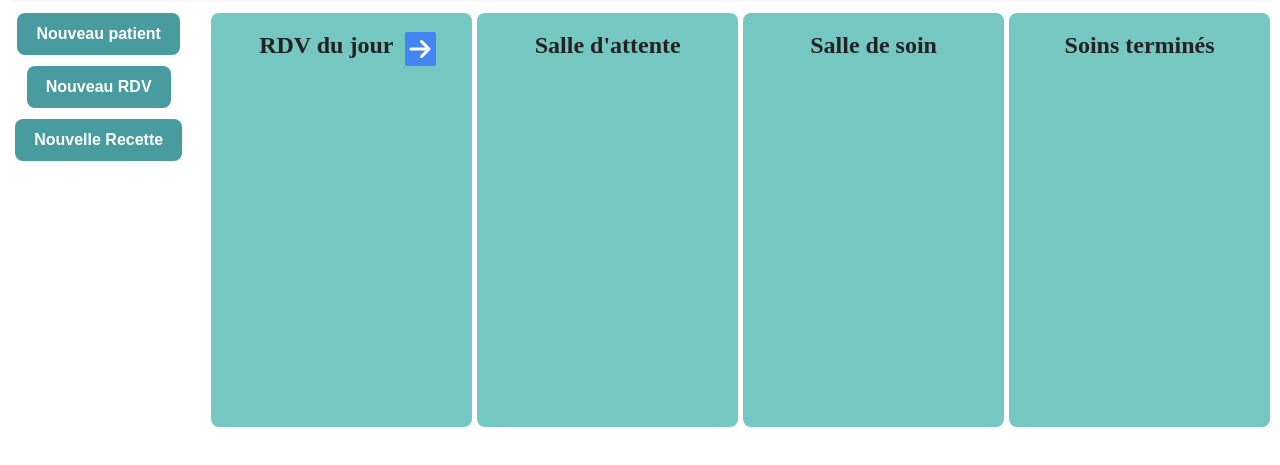
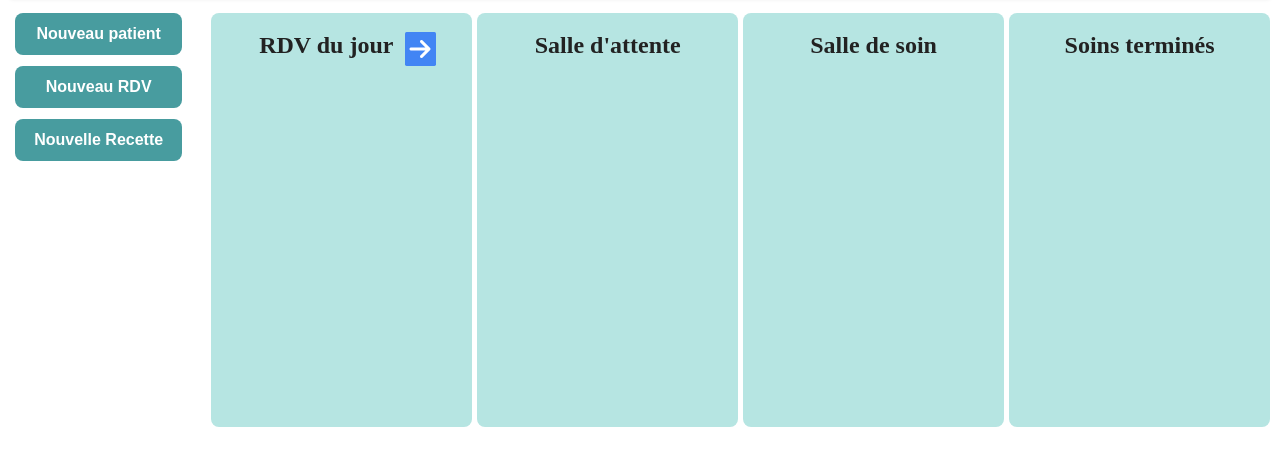
Before and after one commit to freud87/cabinet, a plain HTML site: page index.html in a window 1280 px wide. Shown: the part 103-568 px from the top of the page. Drawn offline with Linux system fonts and the light colour scheme.

Commit message:
Update index.css

```diff
--- a/index.css
+++ b/index.css
@@ -59,6 +59,10 @@ main {
 }
 sidebar {
   widht: 20%;
+  display: flex;
+  flex-direction: column;
+  gap: 0.7rem;
+  margin-left: 5px;
 }
 .contenu {
   flex: 1;
@@ -70,21 +74,14 @@ sidebar {
   flex: 1; /* Tous les éléments prennent la même largeur */
   gap: 10px;
 }
-sidebar,
 .rubriques {
   display: flex;
   flex-direction: column;
   align-items: center;
-  /*justify-content: center;*/
   gap: 0.7rem;
   margin-left: 5px;
-  /*padding: 1rem;*/
-}
-.rubriques {
-  flex-direction: column; /* disposition en colonne */
-  gap: 5px;
   border-radius: 8px;
-  background-color: #75c7c1;
+  background-color: #b6e5e2;
 }
 .titre {
   margin: 1.2rem 0.7rem 0;
```
